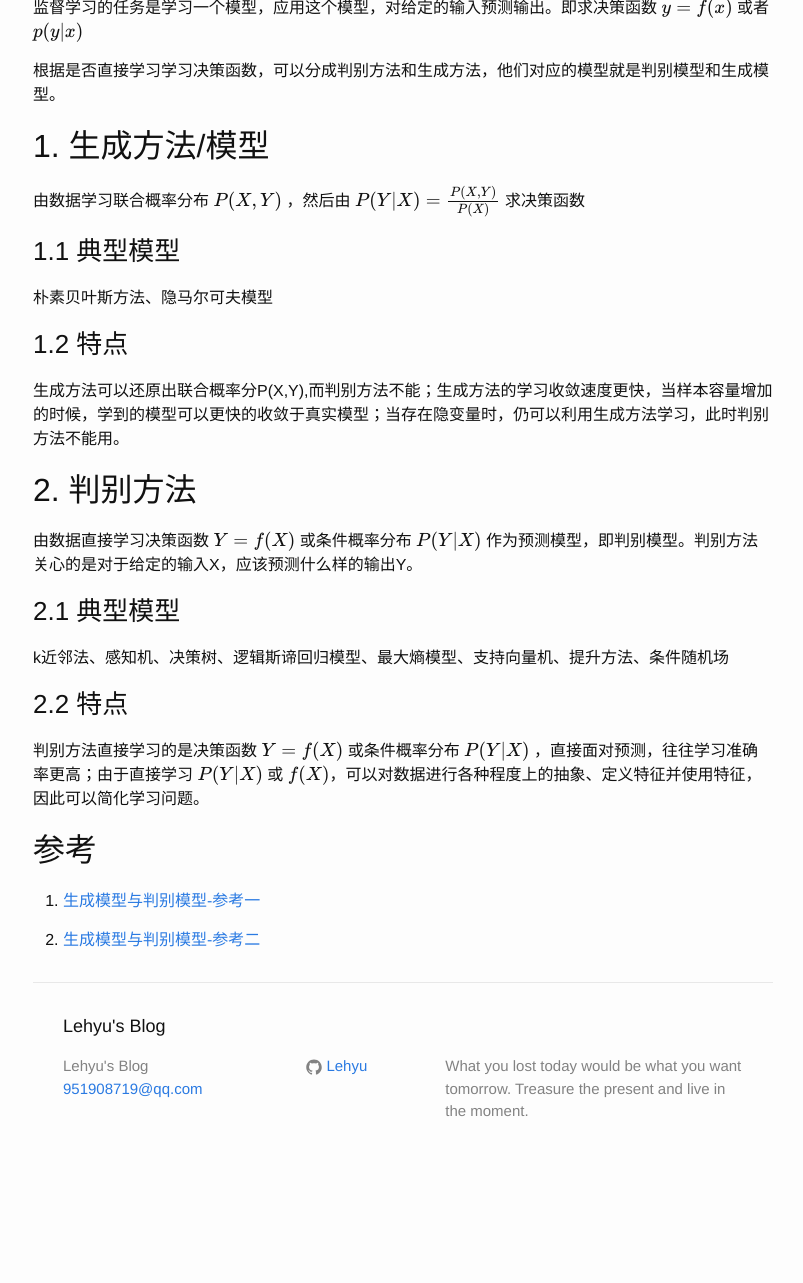
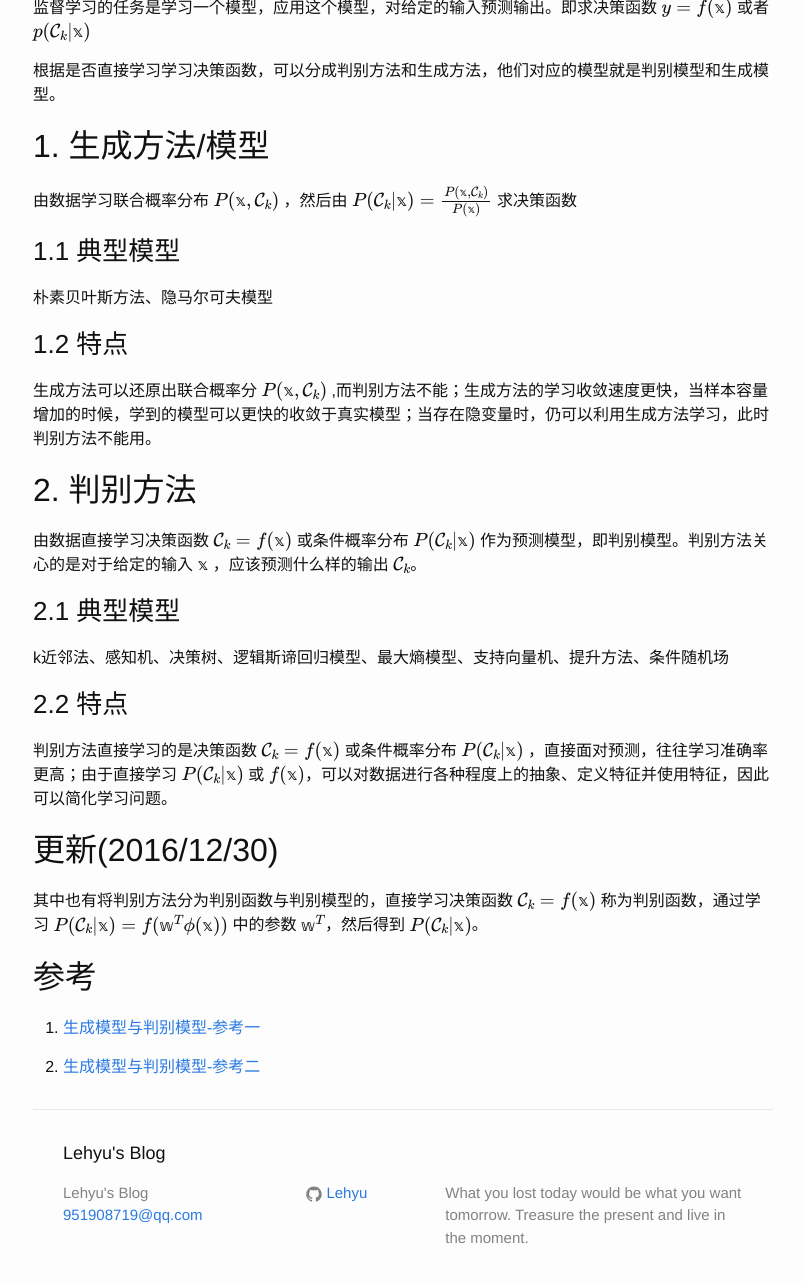
Before and after one commit to Lehyu/Blog, a Jekyll site: the page built from posts/ML/生成模型与判别方法.md, in a window 1280 px wide, cut to the strip 104-1413 px from the top of the page. Shown: the top 1283 px of the strip, without its empty margins (237-1040 px from the left). Built offline with Jekyll 4.4.1, drawn with Linux system fonts in a browser that asks for light colours; our own code applies the rules of GitHub Pages for plain Markdown files; formulas are drawn with MathJax 3; before the commit the page ends 1287 px from its top, so only the background shows below that.

Commit message:
update the post of difference between discriminant and genertive

```diff
--- a/posts/ML/生成模型与判别方法.md
+++ b/posts/ML/生成模型与判别方法.md
@@ -1,10 +1,10 @@
-监督学习的任务是学习一个模型，应用这个模型，对给定的输入预测输出。即求决策函数 $y=f(x)$ 或者 $p(y\vert x)$
+监督学习的任务是学习一个模型，应用这个模型，对给定的输入预测输出。即求决策函数 $y =f(\mathbb{x})$ 或者 $p(\mathcal{C_k}\vert \mathbb{x})$
 
 根据是否直接学习学习决策函数，可以分成判别方法和生成方法，他们对应的模型就是判别模型和生成模型。
 
 ## 1. 生成方法/模型
 
-由数据学习联合概率分布 $P(X,Y)$ ，然后由 $P(Y\vert X)=\frac{P(X,Y)}{P(X)}$ 求决策函数
+由数据学习联合概率分布 $P(\mathbb{x},\mathcal{C_k})$ ，然后由 $P(\mathcal{C_k}\vert \mathbb{x})=\frac{P(\mathbb{x},\mathcal{C_k})}{P(\mathbb{x})}$ 求决策函数
 
 ### 1.1 典型模型
 
@@ -12,11 +12,11 @@
 
 ### 1.2 特点
 
-生成方法可以还原出联合概率分P(X,Y),而判别方法不能；生成方法的学习收敛速度更快，当样本容量增加的时候，学到的模型可以更快的收敛于真实模型；当存在隐变量时，仍可以利用生成方法学习，此时判别方法不能用。
+生成方法可以还原出联合概率分 $P(\mathbb{x},\mathcal{C_k})$ ,而判别方法不能；生成方法的学习收敛速度更快，当样本容量增加的时候，学到的模型可以更快的收敛于真实模型；当存在隐变量时，仍可以利用生成方法学习，此时判别方法不能用。
 
 ## 2. 判别方法
 
-由数据直接学习决策函数 $Y=f(X)$ 或条件概率分布 $P(Y\vert X)$ 作为预测模型，即判别模型。判别方法关心的是对于给定的输入X，应该预测什么样的输出Y。
+由数据直接学习决策函数 $\mathcal{C_k}=f(\mathbb{x})$ 或条件概率分布 $P(\mathcal{C_k}\vert \mathbb{x})$ 作为预测模型，即判别模型。判别方法关心的是对于给定的输入 $\mathbb{x}$ ，应该预测什么样的输出 $\mathcal{C_k}$。
 
 ### 2.1 典型模型
 
@@ -24,10 +24,14 @@ k近邻法、感知机、决策树、逻辑斯谛回归模型、最大熵模型
 
 ### 2.2 特点
 
-判别方法直接学习的是决策函数 $Y=f(X)$ 或条件概率分布 $P(Y\vert X)$ ，直接面对预测，往往学习准确率更高；由于直接学习 $P(Y\vert X)$ 或 $f(X)$，可以对数据进行各种程度上的抽象、定义特征并使用特征，因此可以简化学习问题。
+判别方法直接学习的是决策函数 $\mathcal{C_k}=f(\mathbb{x})$ 或条件概率分布 $P(\mathcal{C_k}\vert \mathbb{x})$ ，直接面对预测，往往学习准确率更高；由于直接学习 $P(\mathcal{C_k}\vert \mathbb{x})$ 或 $f(\mathbb{x})$，可以对数据进行各种程度上的抽象、定义特征并使用特征，因此可以简化学习问题。
+
+## 更新(2016/12/30)
+
+其中也有将判别方法分为判别函数与判别模型的，直接学习决策函数 $\mathcal{C_k}=f(\mathbb{x})$ 称为判别函数，通过学习 $P(\mathcal{C_k}\vert \mathbb{x}) = f(\mathbb{w}^T\phi(\mathbb{x}))$ 中的参数 $\mathbb{w}^T$，然后得到 $P(\mathcal{C_k}\vert \mathbb{x})$。
 
 ## 参考
 
-1. [生成模型与判别模型-参考一](http://blog.csdn.net/zouxy09/article/details/8195017)
+1. [生成模型与判别模型-参考一](http://blog.csdn.net/zou\mathbb{x}\mathcal{C_k}09/article/details/8195017)
 
 2. [生成模型与判别模型-参考二](http://www.cnblogs.com/kaituorensheng/p/3379170.html)
```
Also changed, not shown: posts/ML/chapter4_prml.md (added, +17 -0 lines).
